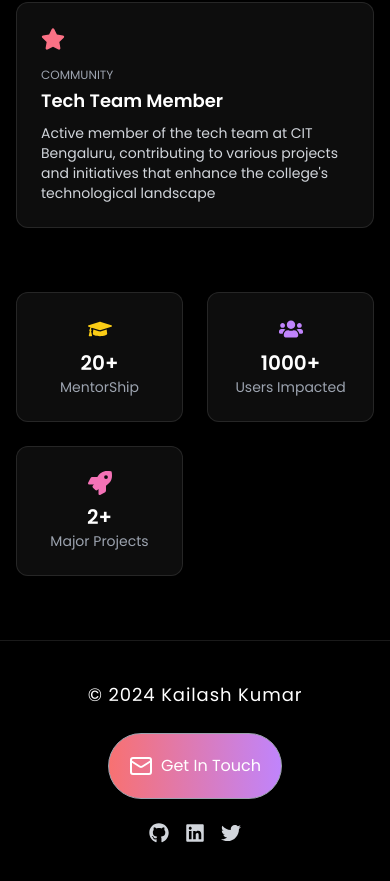
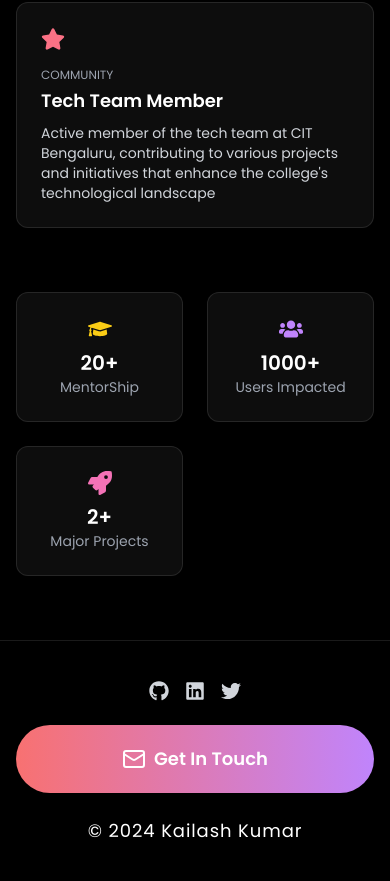
Before and after one commit to Kkyaadav/Kk-s-Portfolio, a React (Vite) app: page / in a window 390 px wide. Shown: the part 6314-7195 px from the top of the page. Built offline with nearby package versions, Linux system fonts and the light colour scheme.

Commit message:
fixed favicon

```diff
--- a/src/components/Footer.jsx
+++ b/src/components/Footer.jsx
@@ -4,15 +4,15 @@ import { FaGithub, FaLinkedin, FaTwitter } from "react-icons/fa";
 const Footer = () => {
   return (
     <footer id="contact" className="bg-black border-t border-white/10 max-w-screen-xl mx-auto text-gray-300 py-10 ">
-      <div className="max-w-6xl mx-auto px-4 flex flex-col md:flex-row justify-between items-center gap-6">
+      <div className="max-w-6xl mx-auto px-4 flex flex-col-reverse md:flex-row justify-between items-center gap-6">
         {/* Brand/Name */}
         <h1 className="text-lg  text-white tracking-wider">
           © {new Date().getFullYear()} Kailash Kumar
         </h1>
 
-       <a href="mailto:kkyaadav786@gmail.com" className="border border-gray-400 p-5 rounded-full flex gap-2
+       <a href="mailto:kkyaadav786@gmail.com" className=" w-full md:w-auto p-5 rounded-full flex gap-2
 bg-gradient-to-r from-red-400 via-purple-400 to-blue-400 bg-[length:200%_200%] bg-left
-transition-all duration-700 ease-in-out hover:bg-right text-white"
+transition-all duration-700 ease-in-out hover:bg-right text-white justify-center items-center text-lg font-semibold hover:scale-105 active:scale-95"
 ><Mail/>Get In Touch</a>
 
         {/* Social Icons */}
```
